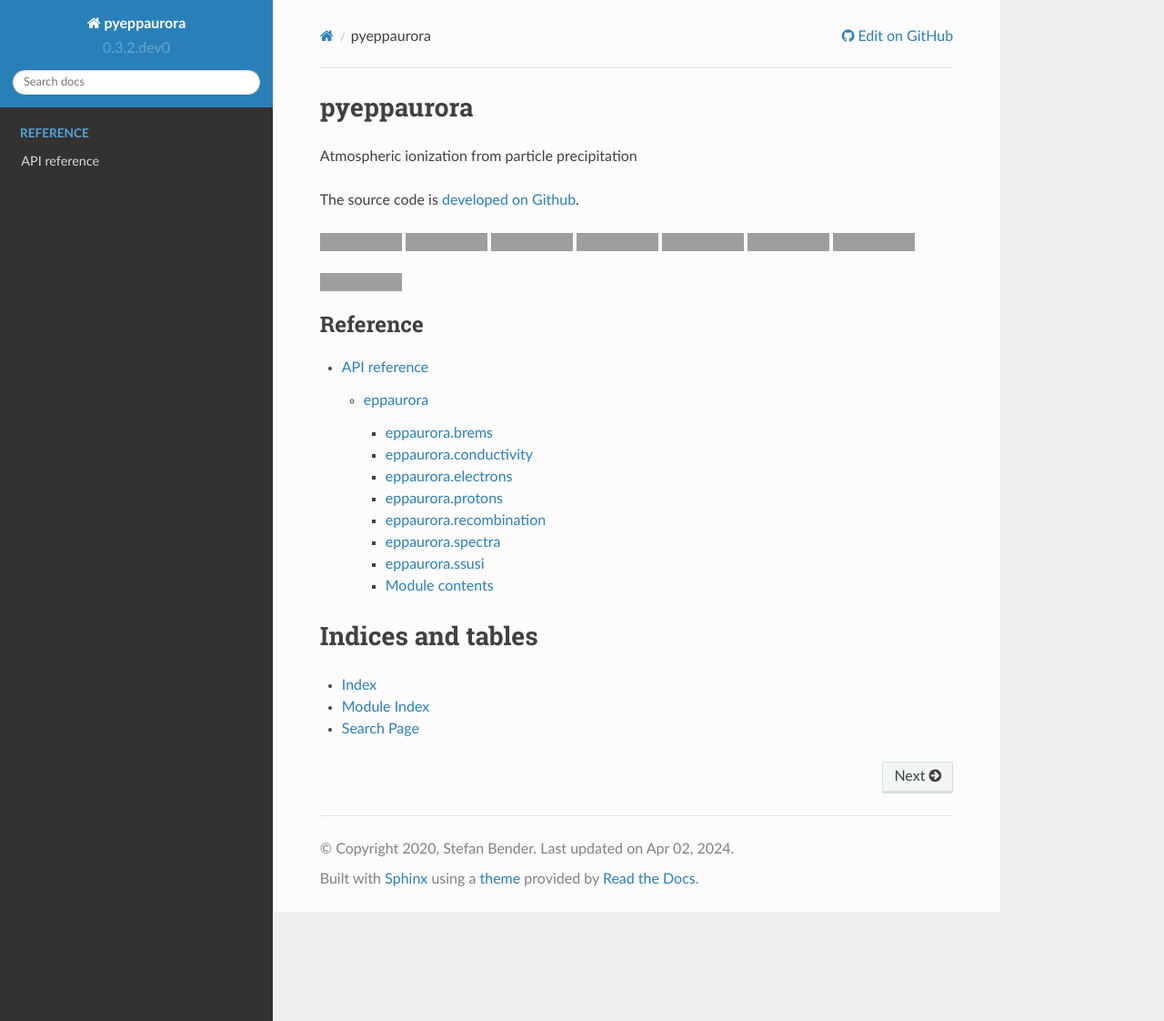
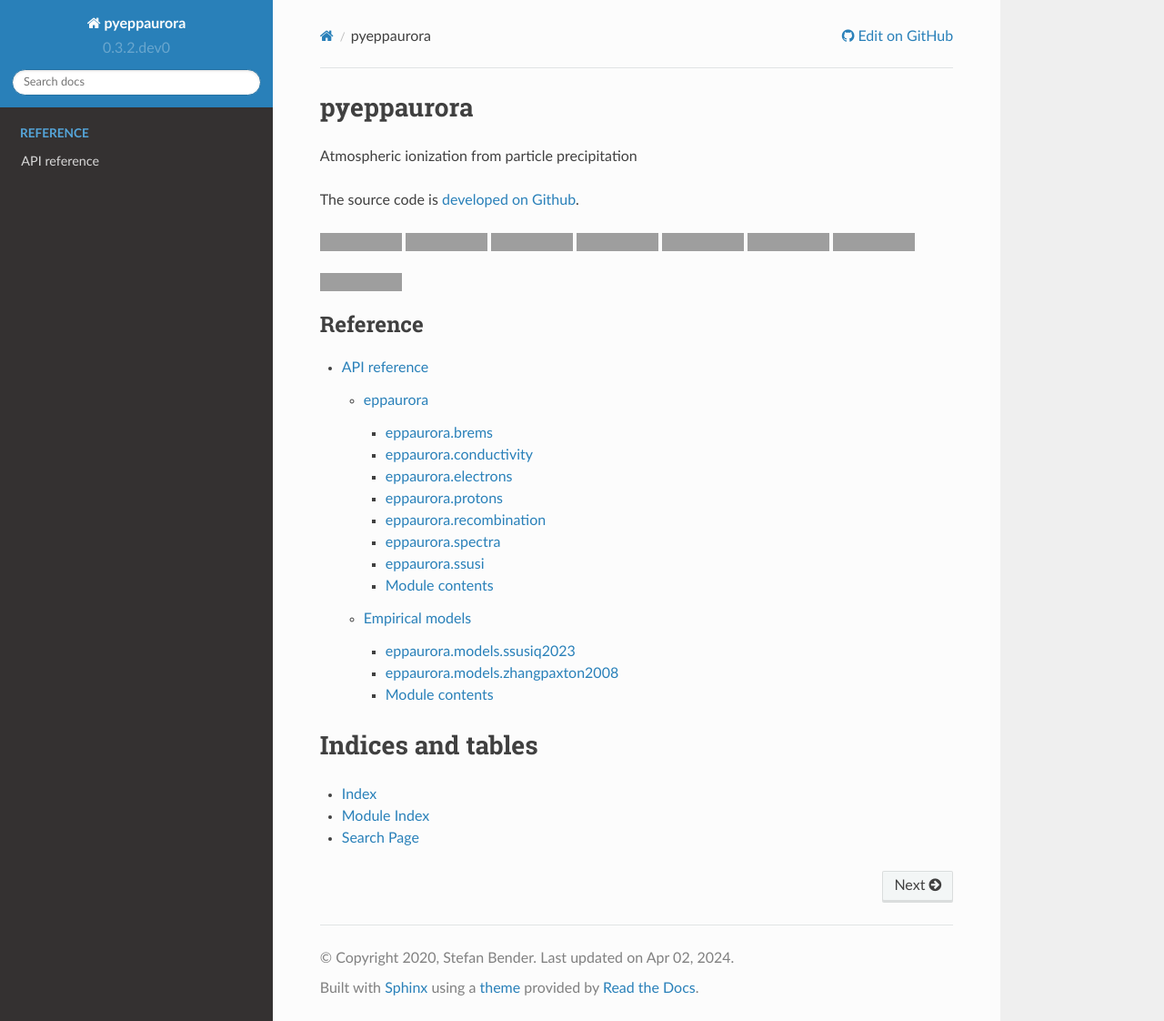
Before and after one commit to st-bender/pyeppaurora, a Sphinx documentation site: the page built from docs/index.rst, in a window 1280 px wide and 1122 px high, cut to the strip 0-1122 px from the top of the window. Shown: the whole strip at 91% size. Built offline with Sphinx 7.4.7 and the Read the Docs theme 2.0.0, drawn with Linux system fonts in a browser that asks for light colours; grey boxes are pictures that could not be loaded.

Commit message:
docs: Include API refernce for empirical models
Includes the API references from the empirical model function
docstrings to have something people can look up.

[skip ci]

```diff
--- a/docs/reference/index.rst
+++ b/docs/reference/index.rst
@@ -5,3 +5,4 @@
    :maxdepth: 4
 
    eppaurora
+   models
--- /dev/null
+++ b/docs/reference/models.rst
@@ -0,0 +1,26 @@
+Empirical models
+================
+
+eppaurora.models.ssusiq2023
+---------------------------
+
+.. automodule:: eppaurora.models.ssusiq2023
+   :members:
+   :undoc-members:
+   :show-inheritance:
+
+eppaurora.models.zhangpaxton2008
+--------------------------------
+
+.. automodule:: eppaurora.models.zhangpaxton2008
+   :members:
+   :undoc-members:
+   :show-inheritance:
+
+Module contents
+---------------
+
+.. automodule:: eppaurora
+   :members:
+   :undoc-members:
+   :show-inheritance:
```
